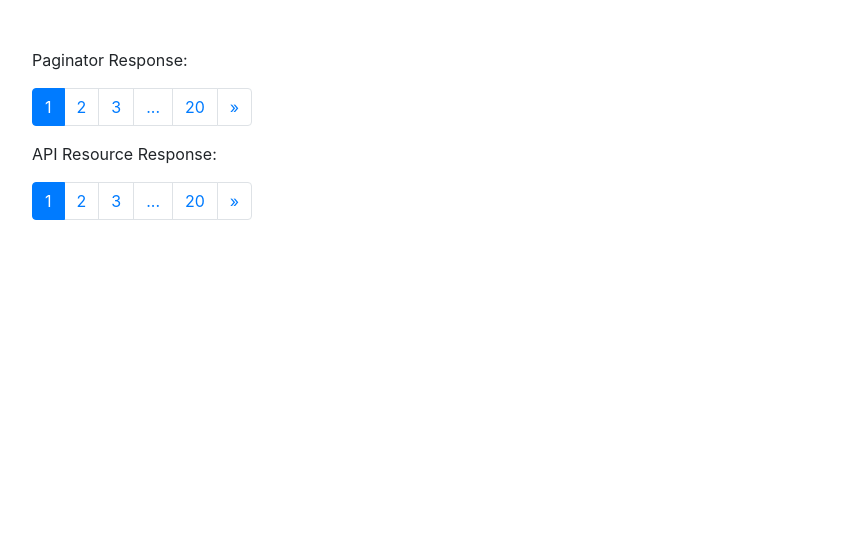
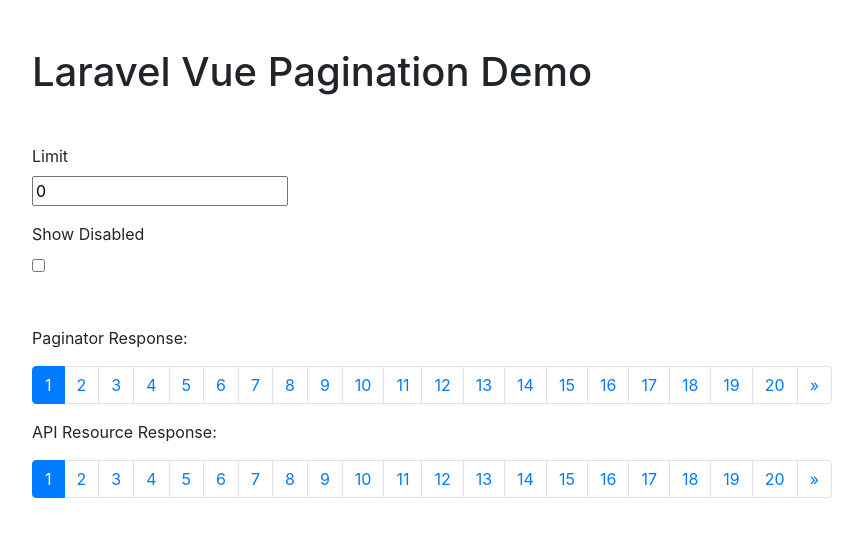
Before and after one commit to TylerTennant-All/laravel-vue-pagination, a Vue app: page / in a window 1280 px wide. Shown: the top 536 px of the page, without its empty margins (16-879 px from the left). Built offline with nearby package versions, Linux system fonts and the light colour scheme; the HTML template or start-up script is replaced by a standard one.

Commit message:
Update App.vue to make props editable

```diff
--- a/src/App.vue
+++ b/src/App.vue
@@ -1,10 +1,20 @@
 <template>
     <div class="p-5">
+        <h1 class="mb-5">Laravel Vue Pagination Demo</h1>
+        <p>
+            <label for="limit">Limit</label><br>
+            <input type="number" id="limit" v-model="limit">
+        </p>
+        <p class="mb-5">
+            <label for="show-disabled">Show Disabled</label><br>
+            <input type="checkbox" id="show-disabled" v-model="showDisabled">
+        </p>
+
         <p>Paginator Response:</p>
-        <pagination :data="laravelData" :limit="2" @pagination-change-page="getResults" />
+        <pagination :data="laravelData" @pagination-change-page="getResults" :limit="limit" :show-disabled="showDisabled" />
 
         <p>API Resource Response:</p>
-        <pagination :data="laravelResourceData" :limit="2" @pagination-change-page="getResourceResults" />
+        <pagination :data="laravelResourceData" @pagination-change-page="getResourceResults" :limit="limit" :show-disabled="showDisabled" />
     </div>
 </template>
 
@@ -39,7 +49,9 @@
     data () {
         return {
             laravelData: {},
-            laravelResourceData: {}
+            laravelResourceData: {},
+            limit: 0,
+            showDisabled: false
         }
     },
 
@@ -92,6 +104,12 @@
         }
     },
 
+    watch: {
+        limit (newVal) {
+            this.limit = parseInt(newVal);
+        }
+    },
+
     components: {
         'pagination': LaravelVuePagination
     }
```
